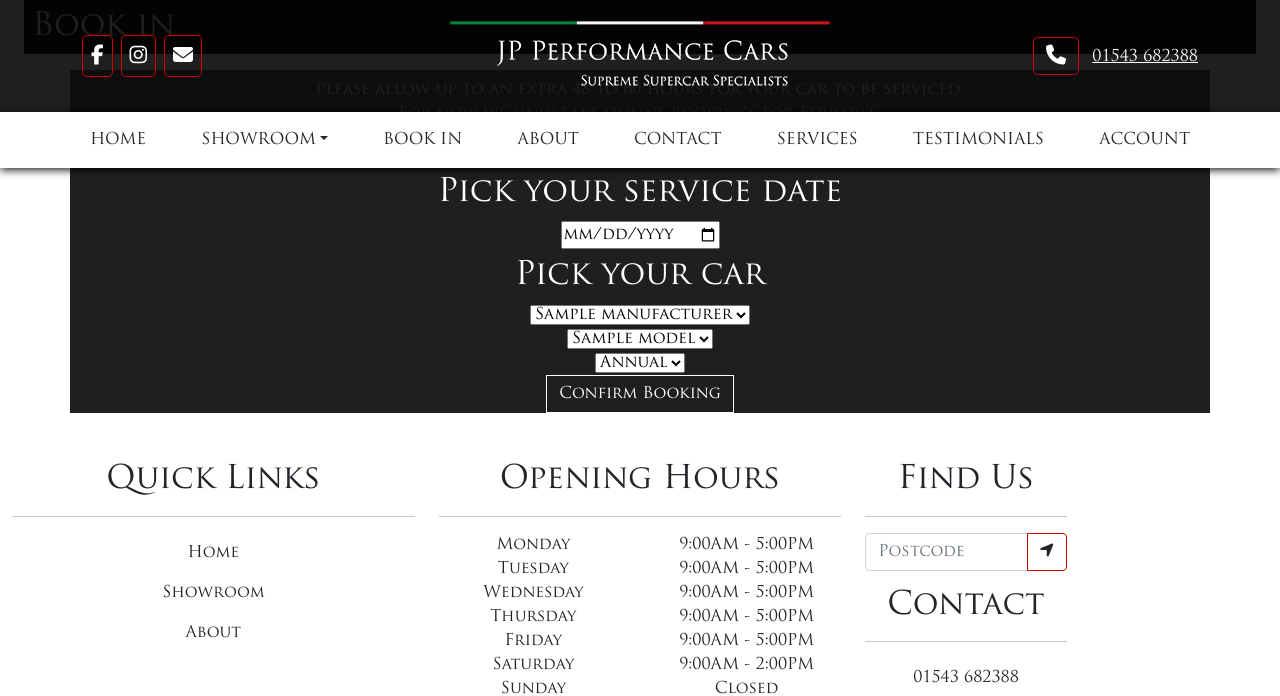
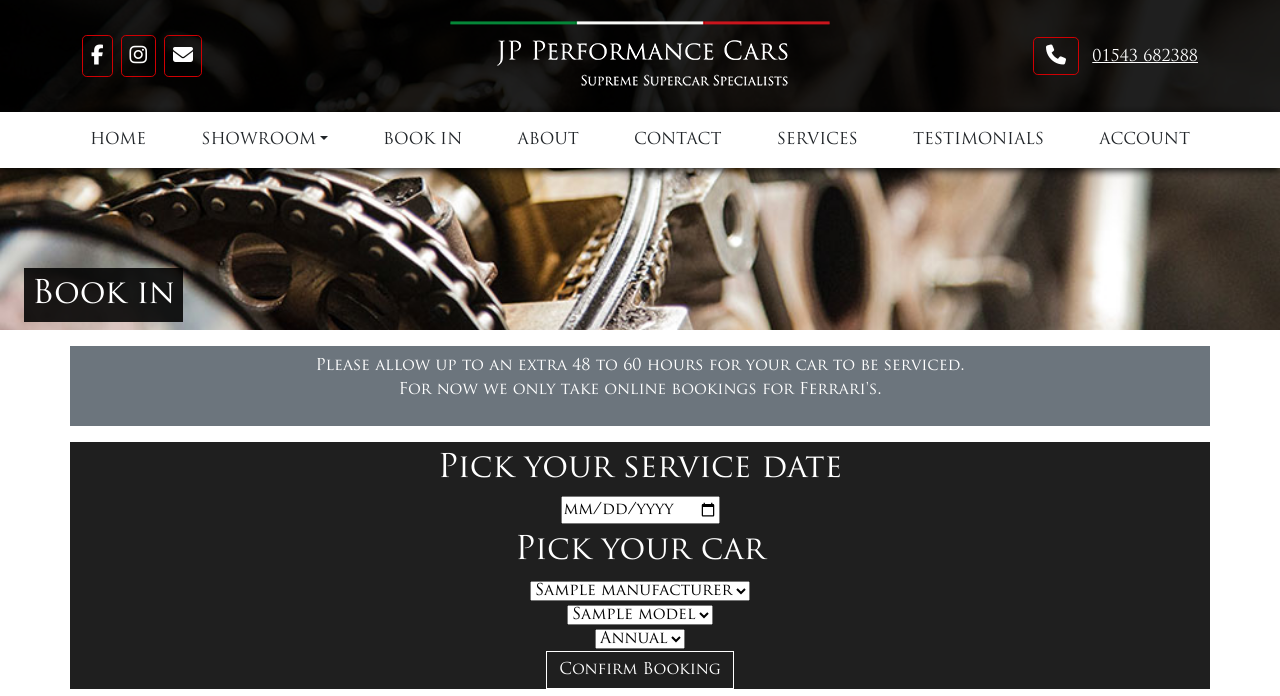
Before and after one commit to Code-Institute-Submissions/JP-Performance-Cars, a Django app: page /book-in/ in a window 1280 px wide. Shown: the top 696 px of the page. Run offline with Django 3.2, Linux system fonts and the light colour scheme; tables that the repository leaves empty hold one stand-in row (values such as "Sample post"); some libraries are stand-ins or nearby versions.

Commit message:
Added header image to book in page

```diff
--- a/static/css/base.css
+++ b/static/css/base.css
@@ -144,6 +144,15 @@ strong.highlight {
     align-items: end;
 }
 
+.book-in {
+    background-image: url(/media/services.jpg);
+    height: 330px;
+    background-position: center;
+    background-size: 100%;
+    display: flex;
+    align-items: end;
+}
+
 .forsalebox {
     box-shadow: 1px 2px 10px 0 rgb(0 0 0 / 16%), 1px 2px 10px 0 rgb(0 0 0 / 16%);
 }
--- a/templates/includes/navigation/second-header.html
+++ b/templates/includes/navigation/second-header.html
@@ -19,7 +19,7 @@
                             For Sale</a>
                     </div>
                 </li>
-                <li><a href="#" class="nav-link px-2 link-dark">BOOK IN</a></li>
+                <li><a href="{% url 'book_in' %}" class="nav-link px-2 link-dark">BOOK IN</a></li>
                 <li><a href="#" class="nav-link px-2 link-dark">ABOUT</a></li>
                 <li><a href="#" class="nav-link px-2 link-dark">CONTACT</a></li>
                 <li><a href="#" class="nav-link px-2 link-dark">SERVICES</a></li>
```
